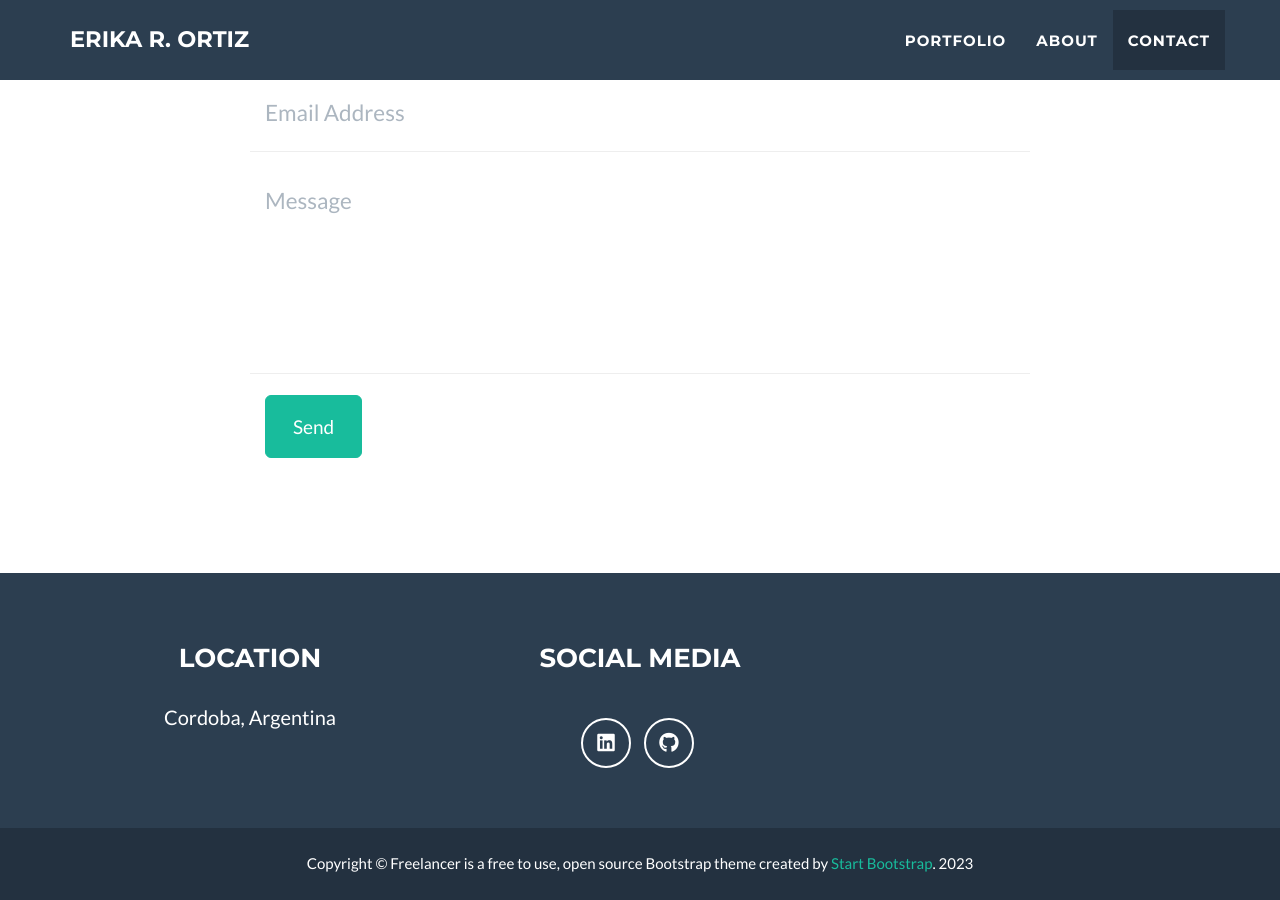
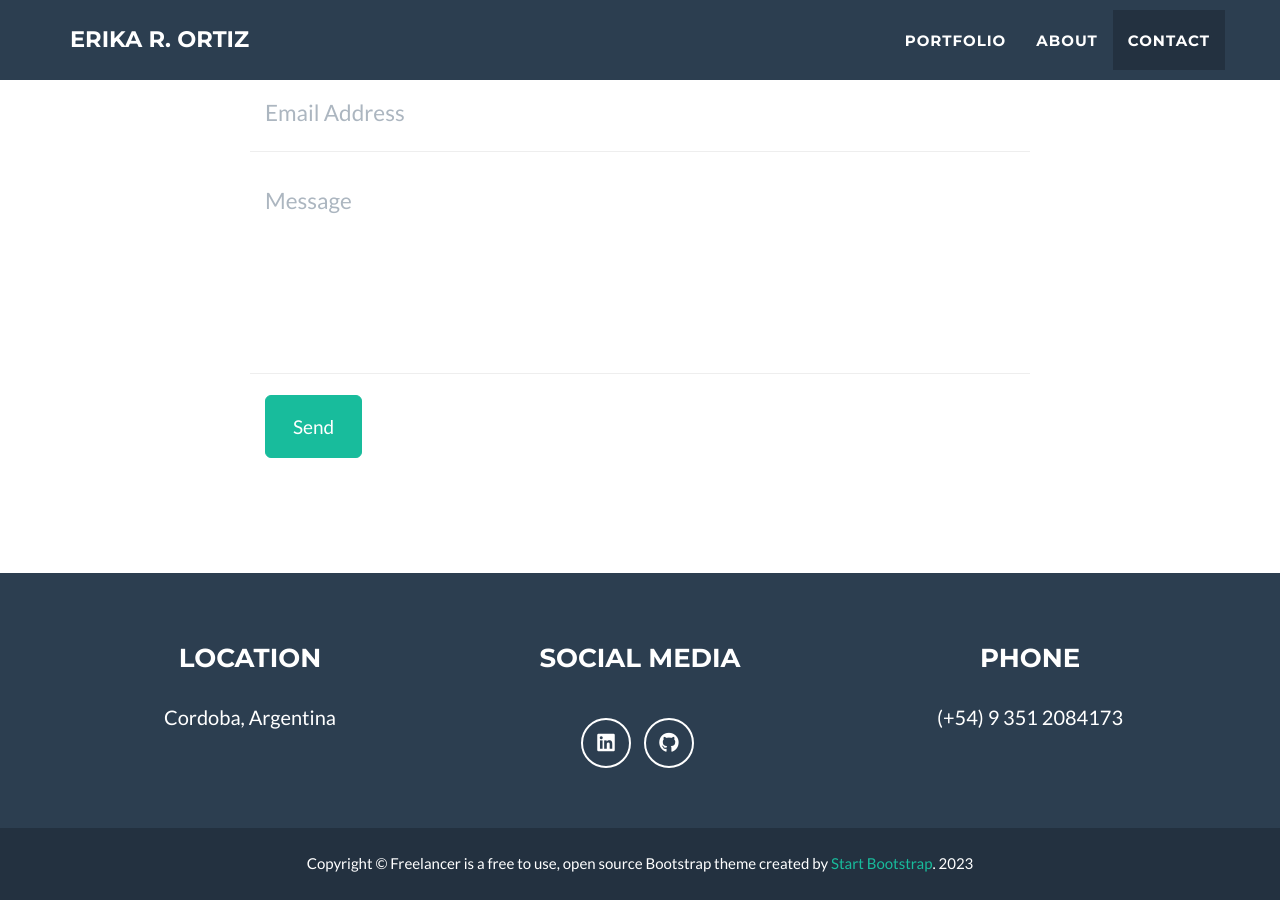
Before and after one commit to Erika-Ortiz/Erika-Ortiz.github.io, a Jekyll site: the page built from _posts/2014-07-18-project-1.markdown, in a window 1280 px wide and 900 px high, scrolled down 2468 px. Built offline with Jekyll 4.4.1, drawn with Linux system fonts in a browser that asks for light colours; some of the changed lines change nothing that is shown.

```diff
--- a/_config.yml
+++ b/_config.yml
@@ -34,8 +34,9 @@
 footer:
   copyright: 'Freelancer is a free to use, open source Bootstrap theme created by <a href="http://startbootstrap.com">Start Bootstrap</a>.'
   location: Location
+  credits: Phone
   social: Social Media
-  #credits: Phone
+
 
 # Social networks usernames (many more available: google-plus, flickr, dribbble, pinterest, instagram, tumblr, linkedin, etc.)
 social:
@@ -46,12 +47,14 @@
   - title: github
     url: https://github.com/Erika-Ortiz
 
+# Credits content
+credits: '(+54) 9 351 2084173'
+
 # Postal address (add as many lines as necessary)
 address:
   - line: Cordoba, Argentina
 
-# Credits content
-#credits: '(+54) 9 351 2084173'
+
 
 # Build settings
 markdown: kramdown
```
